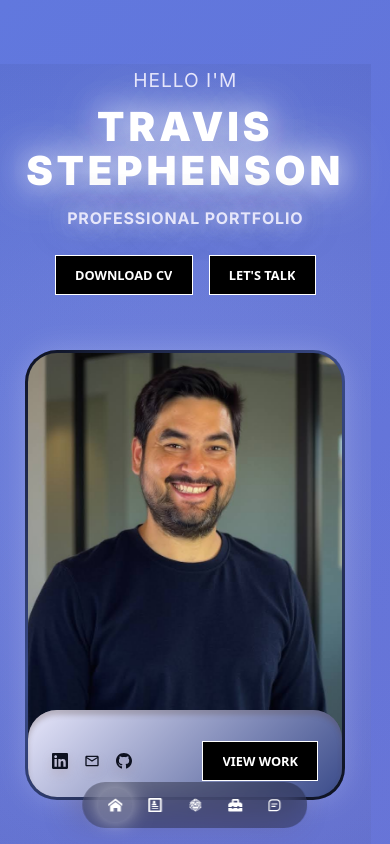
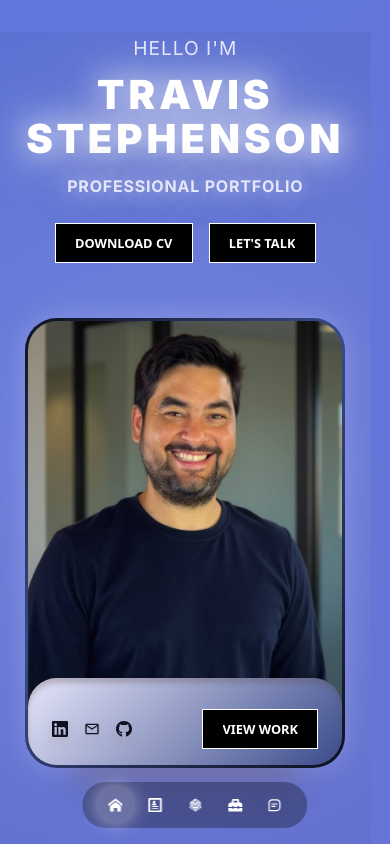
Before and after one commit to trastephenson/trastephenson.github.io, a React (Create React App) app: page / in a window 390 px wide. Shown: the top 844 px of the page. Built offline with nearby package versions, Linux system fonts and the light colour scheme.

Commit message:
Fix mobile header cut-off issues with responsive height and padding

```diff
--- a/src/components/header/header.css
+++ b/src/components/header/header.css
@@ -69,7 +69,8 @@ header {
 /* ================ MEDIA QUERIES (SMALL DEVICES) ================= */
 @media screen and (max-width: 600px) {
   header {
-    height: 100vh;
+    min-height: 100vh;
+    height: auto;
     /* added after tutorial */
     padding-top: 4rem;
     padding-bottom: 2rem;
@@ -85,6 +86,7 @@ header {
     width: 94%;
     max-width: 20rem;
     margin-top: 2.5rem;
+    margin-bottom: 2rem;
     justify-content: center;
   }
 
@@ -99,5 +101,10 @@ header {
 @media screen and (max-width: 480px) {
   header {
     padding-bottom: 3rem;
+    padding-top: 2rem;
+  }
+
+  .header__container {
+    padding-bottom: 2rem;
   }
 }
```
